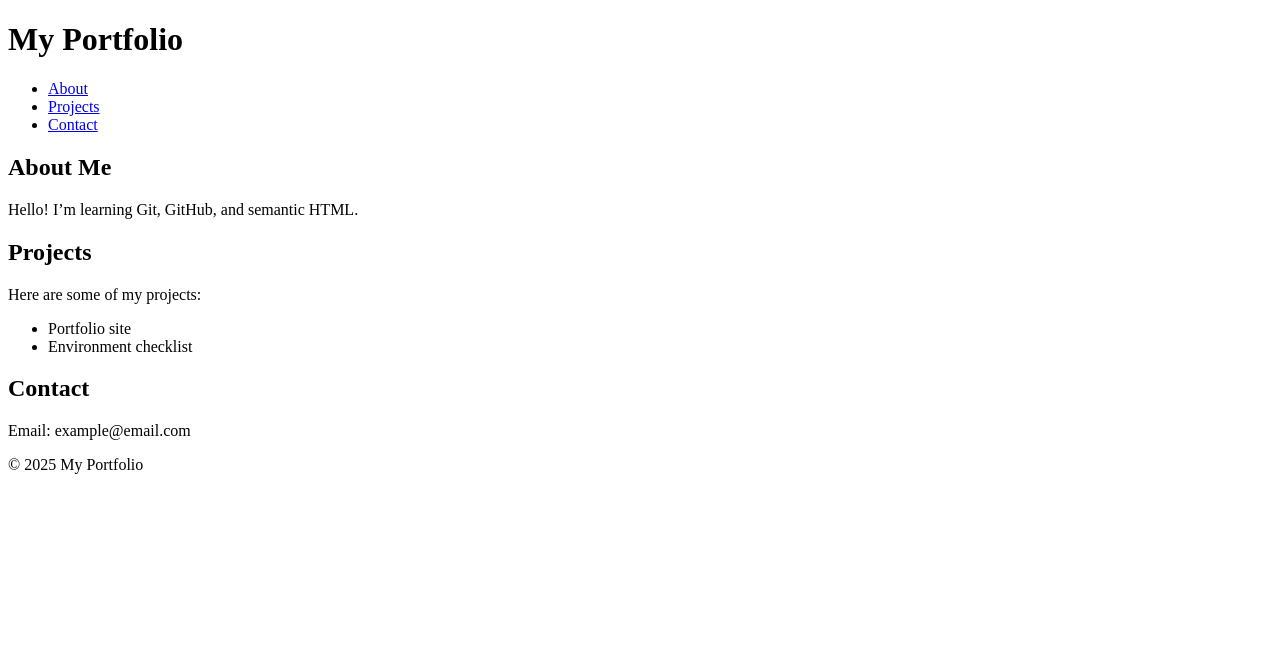
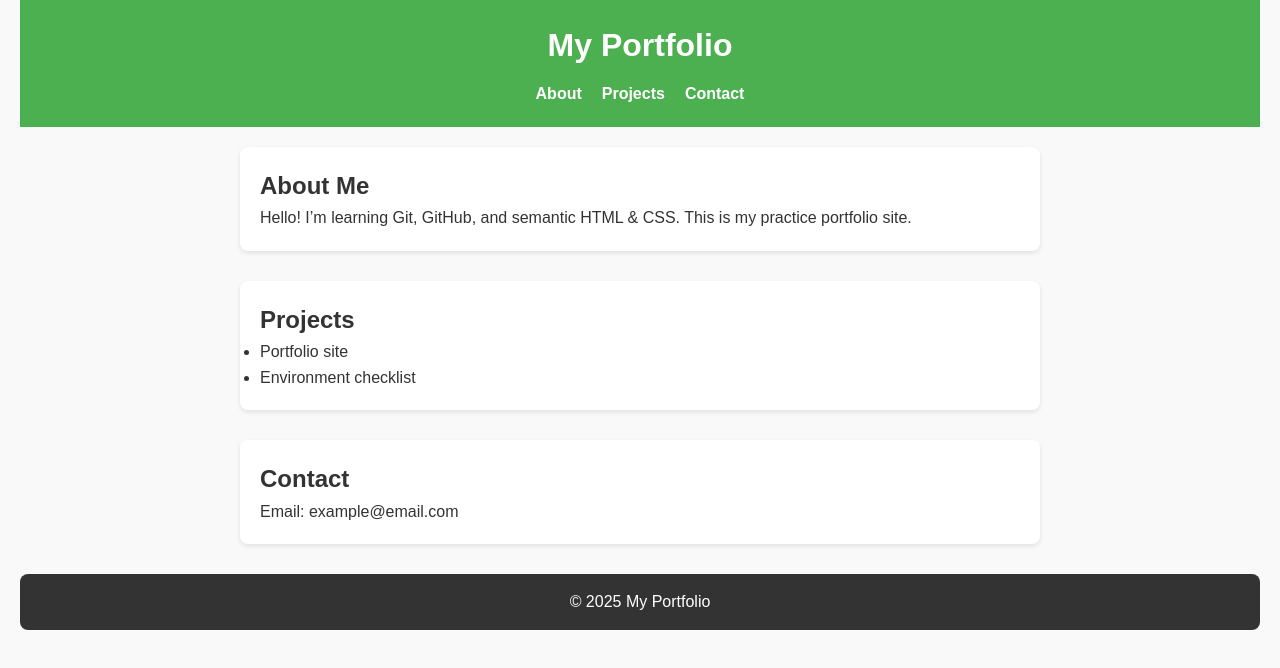
Before and after one commit to HanjaliB/portfolio-site, a plain HTML site: page index.html in a window 1280 px wide. Drawn offline with Linux system fonts and the light colour scheme.

Commit message:
Update index.html

```diff
--- a/index.html
+++ b/index.html
@@ -3,7 +3,8 @@
 <head>
   <meta charset="UTF-8">
   <meta name="viewport" content="width=device-width, initial-scale=1.0">
-  <title>Portfolio Site</title>
+  <title>My Portfolio</title>
+  <link rel="stylesheet" href="style.css">
 </head>
 <body>
   <header>
@@ -21,12 +22,11 @@
     <article>
       <section id="about">
         <h2>About Me</h2>
-        <p>Hello! I’m learning Git, GitHub, and semantic HTML.</p>
+        <p>Hello! I’m learning Git, GitHub, and semantic HTML & CSS. This is my practice portfolio site.</p>
       </section>
 
       <section id="projects">
         <h2>Projects</h2>
-        <p>Here are some of my projects:</p>
         <ul>
           <li>Portfolio site</li>
           <li>Environment checklist</li>
```
